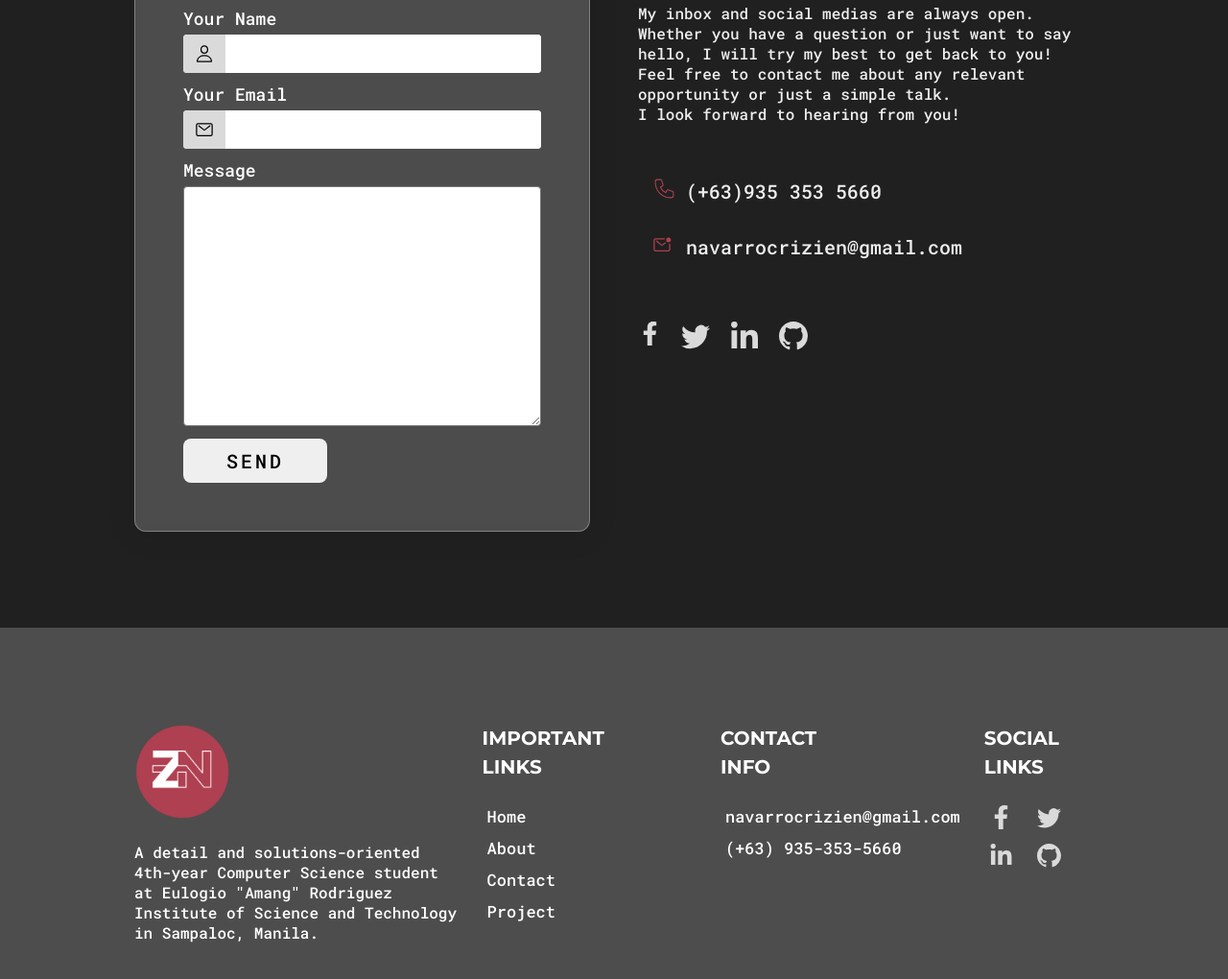
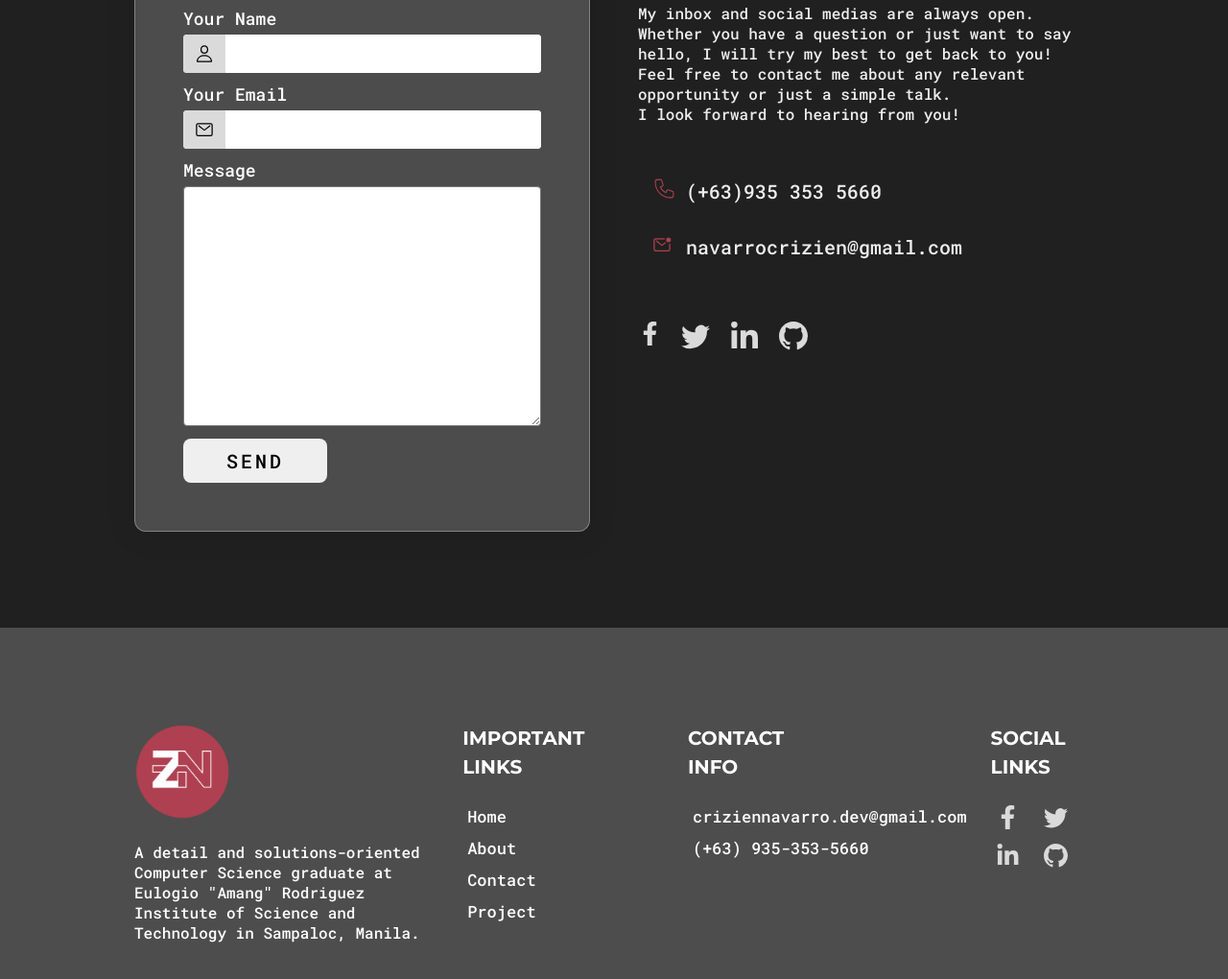
Before and after one commit to ziennn/CrizienNavarro, a plain HTML site: page contact.html in a window 1280 px wide. Shown: the part 341-1361 px from the top of the page at 96% size. Drawn offline with nearby package versions, Linux system fonts and the light colour scheme.

Commit message:
update email 📧

```diff
--- a/contact.html
+++ b/contact.html
@@ -101,7 +101,7 @@
                   <span class="text">(+63)935 353 5660</span>
               </a></li>
 
-              <li><a href="mailto:navarrocrizien@gmail.com">
+              <li><a href="mailto:criziennavarro.dev@gmail.com">
                   <span class="icon">
                     <ion-icon name="mail-unread-outline"></ion-icon>
                   </span>
@@ -235,7 +235,7 @@
           <div class="logo"><a href="#">
               <img src="./image/logo.ico" alt="">
             </a></div>
-          <p>A detail and solutions-oriented 4th-year Computer Science student at Eulogio "Amang" Rodriguez Institute
+          <p>A detail and solutions-oriented Computer Science graduate at Eulogio "Amang" Rodriguez Institute
             of Science and Technology in Sampaloc, Manila.</p>
         </div>
         <div class="col-2">
@@ -251,7 +251,7 @@
         <div class="col-3">
           <h2 class="column-heading">Contact<br>Info</h2>
           <ul>
-            <li><a href="mailto:navarrocrizien@gmail.com">navarrocrizien@gmail.com</a></li>
+            <li><a href="mailto:criziennavarro.dev@gmail.com">criziennavarro.dev@gmail.com</a></li>
             <li><a href="tel:+639353535660">(+63) 935-353-5660</a></li>
           </ul>
         </div>
```
